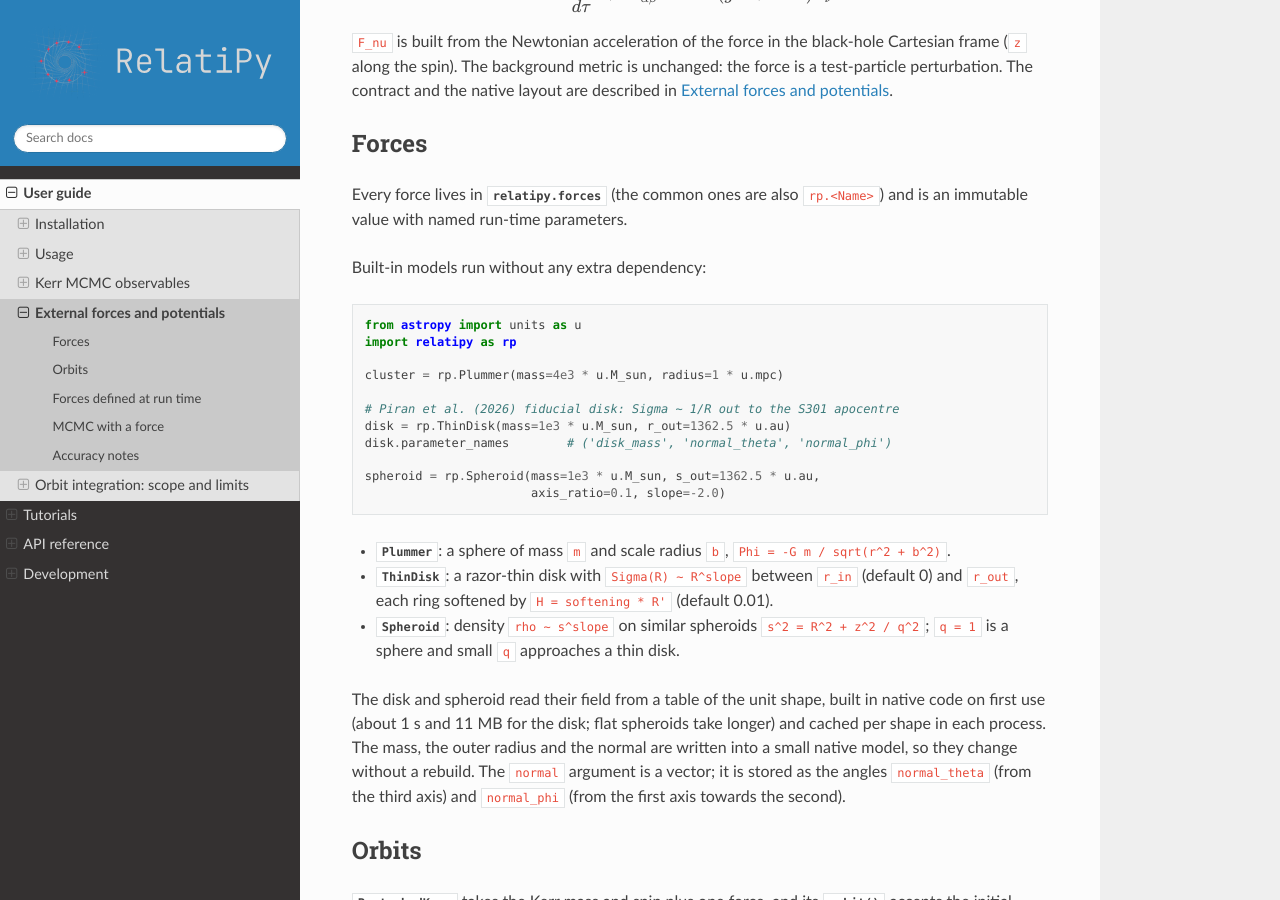
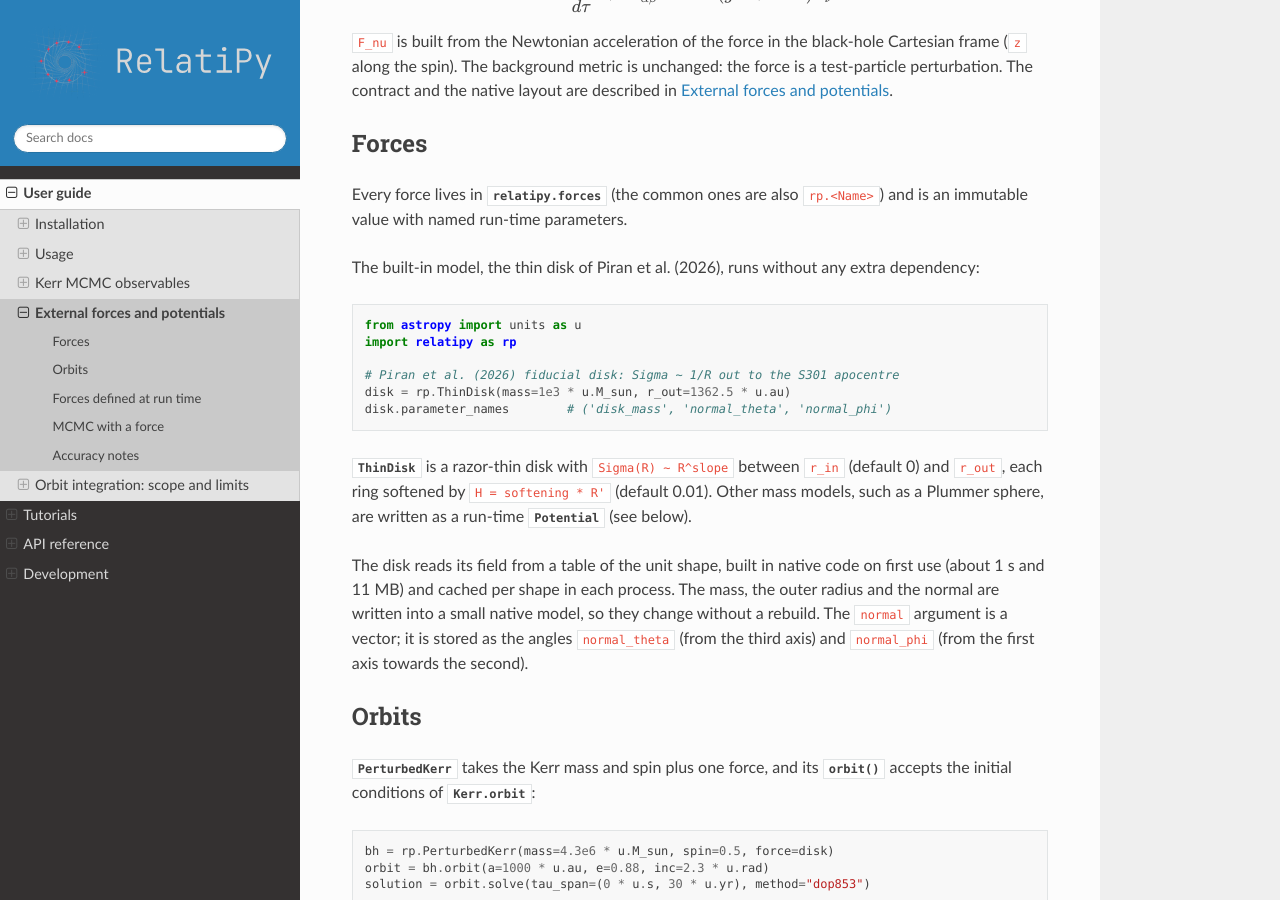
Before and after one commit to lldddv2/relatipy, a Sphinx documentation site: the page built from docs/user-guide/forces.rst, in a window 1280 px wide and 900 px high, scrolled down 283 px. Built offline with Sphinx 7.4.7 and the Read the Docs theme 3.1.0, drawn with Linux system fonts in a browser that asks for light colours; some of the changed text lies outside the part shown.

Commit message:
doc: describe the thin disk as the only built-in force
Co-Authored-By: Claude Opus 5.5 <noreply@anthropic.com>
Claude-Session: https://claude.ai/code/session_012G5McXtYyhYPPzWbDe4oNT

```diff
--- a/docs/development/architecture.rst
+++ b/docs/development/architecture.rst
@@ -25,8 +25,8 @@ The package builds three private extension modules:
 * ``relatipy._force_core`` binds the external-force layer of
   :doc:`/development/external-forces`: the forced trajectory solve, with the
   outputs of ``_core.integrate_kerr``, the forced observable evaluators,
-  mirroring ``_mcmc_core``, the built-in force callbacks, and the owners of
-  the thin-disk and spheroid tables and their placed models. A force is
+  mirroring ``_mcmc_core``, and the owners of the thin-disk tables and their
+  placed models. A force is
   passed as two integers, the callback and model-data addresses, kept alive
   by the Python caller; zero selects the inactive force, bitwise the
   homogeneous path. It is used by :mod:`relatipy.forces`,
--- a/docs/user-guide/forces.rst
+++ b/docs/user-guide/forces.rst
@@ -24,38 +24,30 @@ Forces
 Every force lives in :mod:`relatipy.forces` (the common ones are also
 ``rp.<Name>``) and is an immutable value with named run-time parameters.
 
-Built-in models run without any extra dependency:
+The built-in model, the thin disk of Piran et al. (2026), runs without any
+extra dependency:
 
 .. code-block:: python
 
    from astropy import units as u
    import relatipy as rp
 
-   cluster = rp.Plummer(mass=4e3 * u.M_sun, radius=1 * u.mpc)
-
    # Piran et al. (2026) fiducial disk: Sigma ~ 1/R out to the S301 apocentre
    disk = rp.ThinDisk(mass=1e3 * u.M_sun, r_out=1362.5 * u.au)
    disk.parameter_names        # ('disk_mass', 'normal_theta', 'normal_phi')
 
-   spheroid = rp.Spheroid(mass=1e3 * u.M_sun, s_out=1362.5 * u.au,
-                          axis_ratio=0.1, slope=-2.0)
+:class:`~relatipy.forces.ThinDisk` is a razor-thin disk with
+``Sigma(R) ~ R^slope`` between ``r_in`` (default 0) and ``r_out``, each ring
+softened by ``H = softening * R'`` (default 0.01). Other mass models, such as
+a Plummer sphere, are written as a run-time
+:class:`~relatipy.forces.Potential` (see below).
 
-- :class:`~relatipy.forces.Plummer`: a sphere of mass ``m`` and scale radius
-  ``b``, ``Phi = -G m / sqrt(r^2 + b^2)``.
-- :class:`~relatipy.forces.ThinDisk`: a razor-thin disk with
-  ``Sigma(R) ~ R^slope`` between ``r_in`` (default 0) and ``r_out``, each ring
-  softened by ``H = softening * R'`` (default 0.01).
-- :class:`~relatipy.forces.Spheroid`: density ``rho ~ s^slope`` on similar
-  spheroids ``s^2 = R^2 + z^2 / q^2``; ``q = 1`` is a sphere and small ``q``
-  approaches a thin disk.
-
-The disk and spheroid read their field from a table of the unit shape, built
-in native code on first use (about 1 s and 11 MB for the disk; flat
-spheroids take longer) and cached per shape in each process. The mass, the
-outer radius and the normal are written into a small native model, so they
-change without a rebuild. The ``normal`` argument is a vector; it is stored
-as the angles ``normal_theta`` (from the third axis) and ``normal_phi``
-(from the first axis towards the second).
+The disk reads its field from a table of the unit shape, built in native
+code on first use (about 1 s and 11 MB) and cached per shape in each
+process. The mass, the outer radius and the normal are written into a small
+native model, so they change without a rebuild. The ``normal`` argument is a
+vector; it is stored as the angles ``normal_theta`` (from the third axis) and
+``normal_phi`` (from the first axis towards the second).
 
 Orbits
 ------
@@ -186,8 +178,8 @@ Accuracy notes
 
 - The thin disk's potential and acceleration are separate interpolants that
   agree to about ``1e-5`` in the softened plane, so ``E'`` and ``L'`` computed
-  from the tabulated potential hold to that level; Plummer and spheroid
-  invariants hold to the integration tolerance.
-- The spheroid's force is only continuous across its density edges.
+  from the tabulated potential hold to that level; for an analytic
+  :class:`~relatipy.forces.Potential` they hold to the integration
+  tolerance.
 - Light travel uses the straight-line Rømer model of the Kerr observable
   models; no photon is traced through the perturbed field.
```
Also changed, not shown: docs/development/external-forces.rst (+17 -29 lines), docs/reference/forces.rst (+1 -14 lines), native/README.md.
